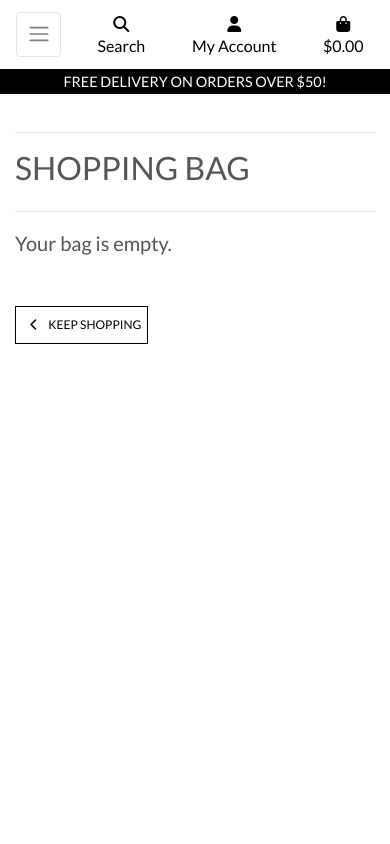
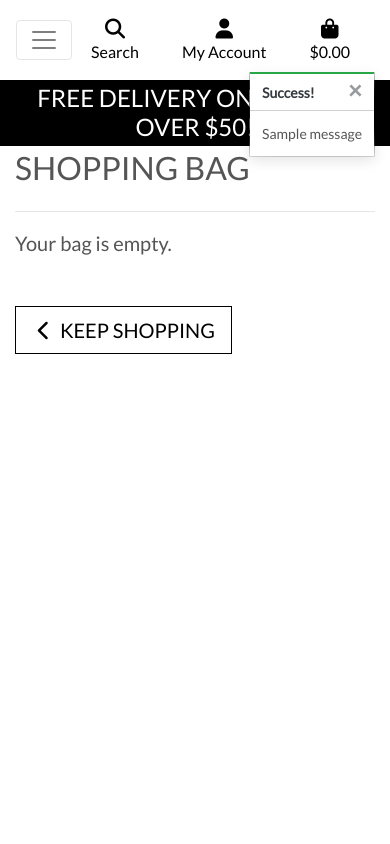
Before and after one commit to tjwjobs/tre-boutique, a Django app: page /bag/ in a window 390 px wide. Run offline with Django 3.2, Linux system fonts and the light colour scheme; tables that the repository leaves empty hold one stand-in row (values such as "Sample post"); one stand-in notice (Sample message) is shown; some libraries are stand-ins or nearby versions.

Commit message:
added toasts

```diff
--- a/bag/views.py
+++ b/bag/views.py
@@ -1,4 +1,7 @@
 from django.shortcuts import render, redirect, reverse, HttpResponse
+from django.contrib import messages
+
+from products.models import Product
 
 # Create your views here.
 
@@ -10,6 +13,7 @@ def view_bag(request):
 def add_to_bag(request, item_id):
     """ Add a quantity of the specified product to the shopping bag """
 
+    product = Product.objects.get(pk=item_id)
     quantity = int(request.POST.get('quantity'))
     redirect_url = request.POST.get('redirect_url')
     size = None
@@ -30,15 +34,16 @@ def add_to_bag(request, item_id):
             bag[item_id] += quantity
         else:
             bag[item_id] = quantity
+            messages.success(request, f'Added {product.name} to your bag')
 
     request.session['bag'] = bag
     return redirect(redirect_url)
 
+
 def adjust_bag(request, item_id):
-    """ Adjust the quantity of the specified product to the shopping bag """
+    """Adjust the quantity of the specified product to the specified amount"""
 
     quantity = int(request.POST.get('quantity'))
-    redirect_url = request.POST.get('redirect_url')
     size = None
     if 'product_size' in request.POST:
         size = request.POST['product_size']
@@ -46,10 +51,10 @@ def adjust_bag(request, item_id):
 
     if size:
         if quantity > 0:
-            bag[item_id]['item_by_size'][size] = quantity
+            bag[item_id]['items_by_size'][size] = quantity
         else:
-            del bag[item_id]['item_by_size'][size]
-            if not bag[item_id]['item_by_size'][size]:
+            del bag[item_id]['items_by_size'][size]
+            if not bag[item_id]['items_by_size']:
                 bag.pop(item_id)
     else:
         if quantity > 0:
@@ -62,7 +67,8 @@ def adjust_bag(request, item_id):
 
 
 def remove_from_bag(request, item_id):
-    """ Remove the quantity of the specified product to the shopping bag """
+    """Remove the item from the shopping bag"""
+
     try:
         size = None
         if 'product_size' in request.POST:
@@ -70,13 +76,14 @@ def remove_from_bag(request, item_id):
         bag = request.session.get('bag', {})
 
         if size:
-            del bag[item_id]['item_by_size'][size]
-            if not bag[item_id]['item_by_size'][size]:
+            del bag[item_id]['items_by_size'][size]
+            if not bag[item_id]['items_by_size']:
                 bag.pop(item_id)
         else:
             bag.pop(item_id)
 
         request.session['bag'] = bag
         return HttpResponse(status=200)
+
     except Exception as e:
         return HttpResponse(status=500)
--- a/boutique_ado/settings.py
+++ b/boutique_ado/settings.py
@@ -74,6 +74,11 @@ TEMPLATES = [
         },
     },
 ]
+
+
+
+MESSAGE_STORAGE = 'django.contrib.messages.storage.session.SessionStorage'
+
 
 AUTHENTICATION_BACKENDS = (
     # Needed to login by username in Django admin, regardless of `allauth`
--- a/static/css/base.css
+++ b/static/css/base.css
@@ -123,57 +119,6 @@ input[name='q']::placeholder {
     height: 2px;
 }
 
-/* from CSS-tricks.com: https://css-tricks.com/snippets/css/css-triangle/ */
-.arrow-up {
-    width: 0;
-    height: 0;
-    border-left: 4px solid transparent;
-    border-right: 4px solid transparent;
-    border-bottom: 10px solid black;
-    position: absolute;
-    top: -10px;
-    right: 36px;
-}
-
-/* Convenience classes - colors copied from Bootstrap */
-.arrow-primary {
-    border-bottom-color: #007bff !important;
-}
-
-.arrow-secondary {
-    border-bottom-color: #6c757d !important;
-}
-
-.arrow-success {
-    border-bottom-color: #28a745 !important;
-}
-
-.arrow-danger {
-    border-bottom-color: #dc3545 !important;
-}
-
-.arrow-warning {
-    border-bottom-color: #ffc107 !important;
-}
-
-.arrow-info {
-    border-bottom-color: #17a2b8 !important;
-}
-
-.arrow-light {
-    border-bottom-color: #f8f9fa !important;
-}
-
-.arrow-dark {
-    border-bottom-color: #343a40 !important;
-}
-
-.bag-notification-wrapper {
-    height: 100px;
-    overflow-x: hidden;
-    overflow-y: auto;
-}
-
 /* -------------------------------- Media Queries */
 
 /* Slightly larger container on xl screens */
@@ -290,40 +152,4 @@ input[name='q']::placeholder {
     body {
         height: calc(100vh - 116px);
     }
-
-    .display-4.logo-font.text-black {
-        font-size: 2rem;
-    }
-
-    .nav-link {
-        padding: 0.15rem;
-    }
-
-    .nav-link i.fa-lg {
-        font-size: 1rem;
-    }
-
-    .navbar-toggler {
-        padding: .6rem .6rem;
-        font-size: 1rem;
-    }
-
-    #delivery-banner h4 {
-        font-size: .9rem;
-    }
-
-    .btn.btn-outline-black.rounded-0,
-    .btn.btn-black.rounded-0 {
-        padding: .375rem .375rem;
-    }
-
-    .btn.btn-outline-black.rounded-0.btn-lg,
-    .btn.btn-black.rounded-0.btn-lg {
-        padding: .375rem .375rem;
-        font-size: .75rem;
-    }
-
-    .increment-qty, .decrement-qty {
-        padding: .25rem .5rem !important;
-    }
 }
--- a/templates/base.html
+++ b/templates/base.html
@@ -112,7 +112,21 @@
     </header>
 
     {% if messages %}
-        <div class="message-container"></div>
+        <div class="message-container">
+            {% for message in messages %}
+                {% with message.level as level %}
+                    {% if level == 40 %}
+                        {% include 'includes/toasts/toast_error.html' %}
+                    {% elif level == 30 %}
+                        {% include 'includes/toasts/toast_warning.html' %}
+                    {% elif level == 25 %}
+                        {% include 'includes/toasts/toast_success.html' %}
+                    {% else %}
+                        {% include 'includes/toasts/toast_info.html' %}
+                    {% endif %}
+                {% endwith %}
+            {% endfor %}
+        </div>
     {% endif %}
 
     {% block page_header %}
@@ -122,6 +136,9 @@
     {% endblock %}
 
     {% block postloadjs %}
+     <script type="text/javascript">
+        $('.toast').toast('show');
+    </script>
     {% endblock %}
 
 
--- /dev/null
+++ b/templates/includes/toasts/toast_success.html
@@ -0,0 +1,13 @@
+<div class="toast custom-toast rounded-0 border-top-0" data-autohide="false">
+    <div class="arrow-up arrow-success"></div>
+    <div class="w-100 toast-capper bg-success"></div>
+    <div class="toast-header bg-white text-dark">
+        <strong class="mr-auto">Success!</strong>
+        <button type="button" class="ml-2 mb-1 close text-dark" data-dismiss="toast" aria-label="Close">
+            <span aria-hidden="true">&times;</span>
+        </button>
+    </div>
+    <div class="toast-body bg-white">
+        {{ message }}
+    </div>
+</div>
```
Also changed, not shown: other parts of static/css/base.css (+0 -87 lines), templates/includes/toasts/toast_error.html (added, +13 -0 lines), templates/includes/toasts/toast_info.html (added, +13 -0 lines), templates/includes/toasts/toast_warning.html (added, +13 -0 lines).
